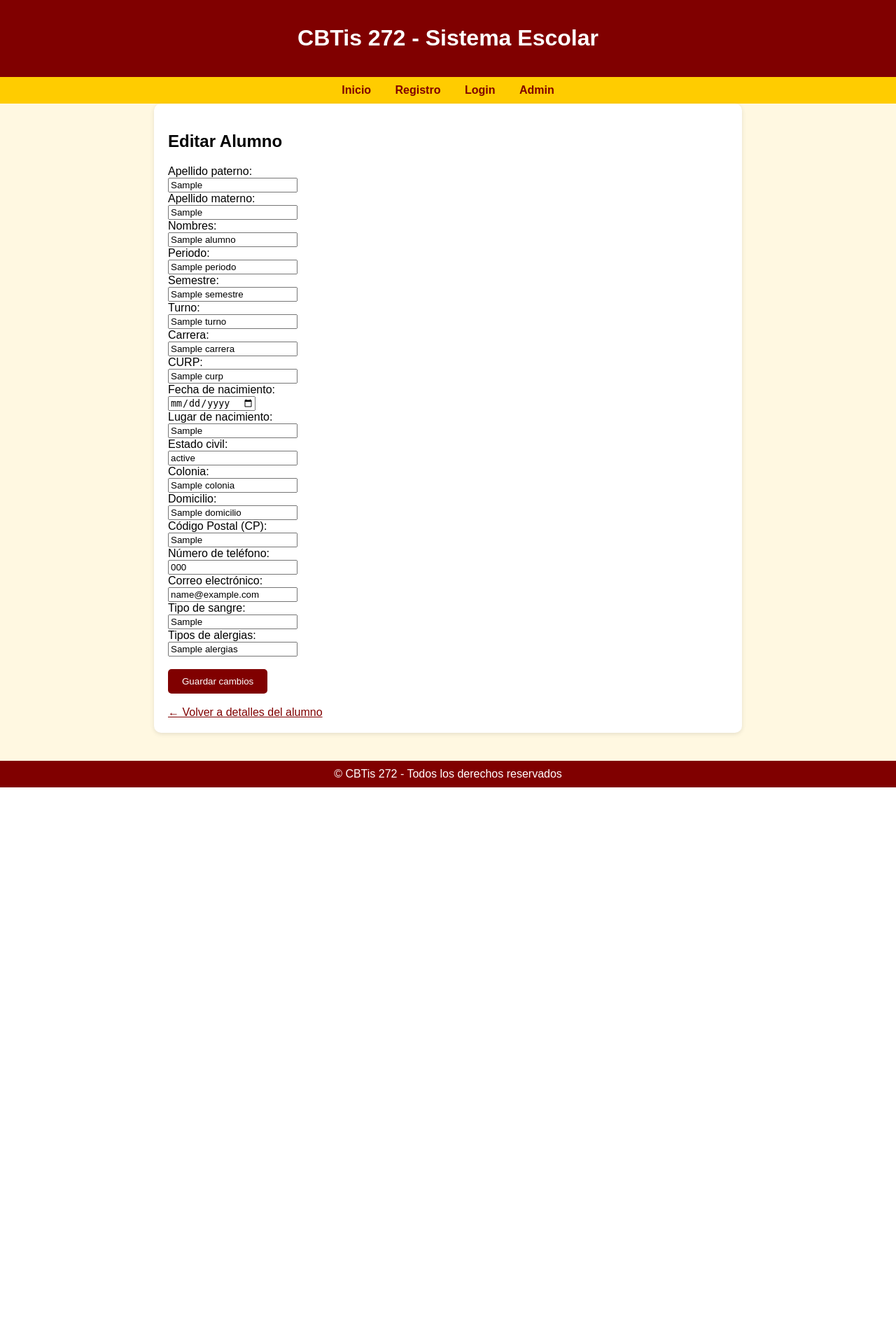
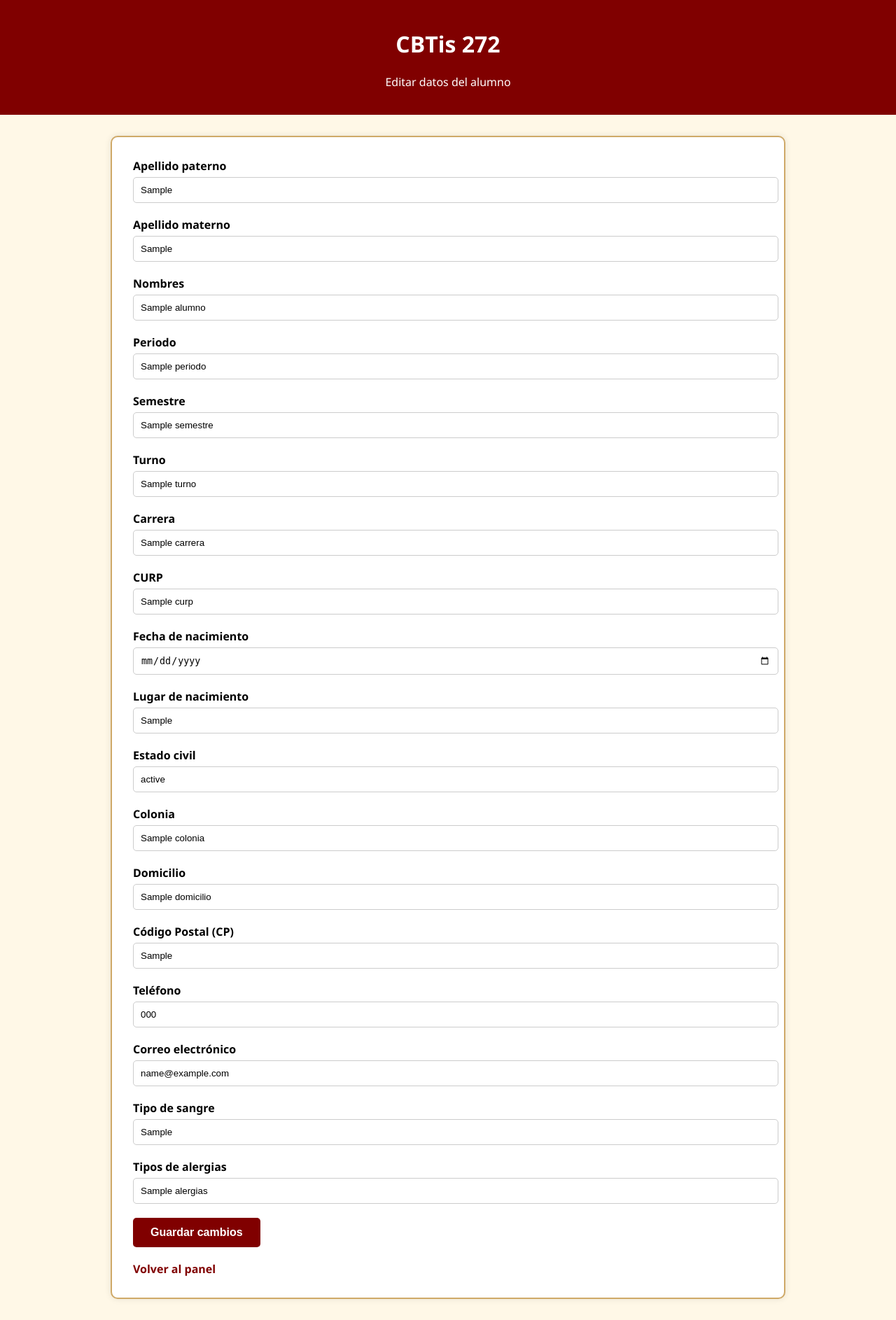
Before and after one commit to Armando59t/cbtis272, a Flask app: template templates/editar_alumno.html in a window 1280 px wide. Shown: the whole page at 70% size. Before the commit the page ends 1125 px from the top, so only its background shows below. Run offline with Flask 3, Linux system fonts and the light colour scheme; the template is opened without the code that fills it: most values are stand-ins (such as "Sample title", 1, 10 or a date in 2020).

Commit message:
Update editar_alumno.html

```diff
--- a/templates/editar_alumno.html
+++ b/templates/editar_alumno.html
@@ -1,66 +1,197 @@
-{% extends "base.html" %}
+<!DOCTYPE html>
+<html lang="es">
+<head>
+  <meta charset="UTF-8" />
+  <meta name="viewport" content="width=device-width, initial-scale=1.0"/>
+  <title>Editar Alumno - CBTis 272</title>
+  <style>
+    :root {
+      --vino: #800000;
+      --crema: #fff8e7;
+      --dorado: #cfa968;
+      --gris: #f5f5f5;
+    }
 
-{% block titulo %}Editar Alumno{% endblock %}
+    body {
+      font-family: 'Segoe UI', sans-serif;
+      background-color: var(--crema);
+      margin: 0;
+      padding: 0;
+    }
 
-{% block contenido %}
-    <h2>Editar Alumno</h2>
-    <form method="POST" action="">
-        <label>Apellido paterno:</label><br>
-        <input type="text" name="apellido_paterno" value="{{ alumno.apellido_paterno }}" required><br>
+    header {
+      background-color: var(--vino);
+      color: white;
+      text-align: center;
+      padding: 20px;
+    }
 
-        <label>Apellido materno:</label><br>
-        <input type="text" name="apellido_materno" value="{{ alumno.apellido_materno }}" required><br>
+    form {
+      max-width: 900px;
+      margin: 30px auto;
+      background-color: white;
+      padding: 30px;
+      border: 2px solid var(--dorado);
+      border-radius: 10px;
+      box-shadow: 0 0 10px rgba(0,0,0,0.1);
+    }
 
-        <label>Nombres:</label><br>
-        <input type="text" name="nombres" value="{{ alumno.nombres }}" required><br>
+    h2 {
+      color: var(--vino);
+      margin-bottom: 20px;
+      border-left: 6px solid var(--vino);
+      padding-left: 10px;
+    }
 
-        <label>Periodo:</label><br>
-        <input type="text" name="periodo" value="{{ alumno.periodo }}" required><br>
+    .grupo {
+      margin-bottom: 20px;
+    }
 
-        <label>Semestre:</label><br>
-        <input type="text" name="semestre" value="{{ alumno.semestre }}" required><br>
+    .grupo label {
+      font-weight: bold;
+      display: block;
+      margin-bottom: 5px;
+    }
 
-        <label>Turno:</label><br>
-        <input type="text" name="turno" value="{{ alumno.turno }}" required><br>
+    .grupo input {
+      width: 100%;
+      padding: 10px;
+      border: 1px solid #ccc;
+      border-radius: 5px;
+    }
 
-        <label>Carrera:</label><br>
-        <input type="text" name="carrera" value="{{ alumno.carrera }}" required><br>
+    .boton {
+      background-color: var(--vino);
+      color: white;
+      padding: 12px 25px;
+      font-size: 16px;
+      font-weight: bold;
+      border: none;
+      border-radius: 5px;
+      cursor: pointer;
+    }
 
-        <label>CURP:</label><br>
-        <input type="text" name="curp" value="{{ alumno.curp }}" readonly><br>
+    .boton:hover {
+      background-color: #a00000;
+    }
 
-        <label>Fecha de nacimiento:</label><br>
-        <input type="date" name="fecha_nacimiento" value="{{ alumno.fecha_nacimiento }}" required><br>
+    .volver {
+      margin-top: 20px;
+      display: inline-block;
+      color: var(--vino);
+      font-weight: bold;
+      text-decoration: none;
+    }
 
-        <label>Lugar de nacimiento:</label><br>
-        <input type="text" name="lugar_nacimiento" value="{{ alumno.lugar_nacimiento }}" required><br>
+    @media (max-width: 600px) {
+      form {
+        padding: 20px;
+      }
+    }
+  </style>
+</head>
+<body>
 
-        <label>Estado civil:</label><br>
-        <input type="text" name="estado_civil" value="{{ alumno.estado_civil }}" required><br>
+<header>
+  <h1>CBTis 272</h1>
+  <p>Editar datos del alumno</p>
+</header>
 
-        <label>Colonia:</label><br>
-        <input type="text" name="colonia" value="{{ alumno.colonia }}" required><br>
+<form action="/admin/alumno/{{ alumno.curp }}/editar" method="POST">
+  <div class="grupo">
+    <label>Apellido paterno</label>
+    <input type="text" name="apellido_paterno" value="{{ alumno.apellido_paterno }}" required>
+  </div>
 
-        <label>Domicilio:</label><br>
-        <input type="text" name="domicilio" value="{{ alumno.domicilio }}" required><br>
+  <div class="grupo">
+    <label>Apellido materno</label>
+    <input type="text" name="apellido_materno" value="{{ alumno.apellido_materno }}" required>
+  </div>
 
-        <label>Código Postal (CP):</label><br>
-        <input type="text" name="cp" value="{{ alumno.cp }}" required><br>
+  <div class="grupo">
+    <label>Nombres</label>
+    <input type="text" name="nombres" value="{{ alumno.nombres }}" required>
+  </div>
 
-        <label>Número de teléfono:</label><br>
-        <input type="tel" name="telefono" value="{{ alumno.telefono }}" required><br>
+  <div class="grupo">
+    <label>Periodo</label>
+    <input type="text" name="periodo" value="{{ alumno.periodo }}" required>
+  </div>
 
-        <label>Correo electrónico:</label><br>
-        <input type="email" name="email" value="{{ alumno.email }}" required><br>
+  <div class="grupo">
+    <label>Semestre</label>
+    <input type="text" name="semestre" value="{{ alumno.semestre }}" required>
+  </div>
 
-        <label>Tipo de sangre:</label><br>
-        <input type="text" name="tipo_sangre" value="{{ alumno.tipo_sangre }}" required><br>
+  <div class="grupo">
+    <label>Turno</label>
+    <input type="text" name="turno" value="{{ alumno.turno }}" required>
+  </div>
 
-        <label>Tipos de alergias:</label><br>
-        <input type="text" name="alergias" value="{{ alumno.alergias }}"><br><br>
+  <div class="grupo">
+    <label>Carrera</label>
+    <input type="text" name="carrera" value="{{ alumno.carrera }}" required>
+  </div>
 
-        <input type="submit" value="Guardar cambios" style="background-color:#800000; color:white; padding:10px 20px; border:none; cursor:pointer; border-radius:5px;">
-    </form>
-    <br>
-    <a href="/admin/alumno/{{ alumno.curp }}" style="color:#800000;">← Volver a detalles del alumno</a>
-{% endblock %}
+  <div class="grupo">
+    <label>CURP</label>
+    <input type="text" name="curp" value="{{ alumno.curp }}" required>
+  </div>
+
+  <div class="grupo">
+    <label>Fecha de nacimiento</label>
+    <input type="date" name="fecha_nacimiento" value="{{ alumno.fecha_nacimiento }}" required>
+  </div>
+
+  <div class="grupo">
+    <label>Lugar de nacimiento</label>
+    <input type="text" name="lugar_nacimiento" value="{{ alumno.lugar_nacimiento }}" required>
+  </div>
+
+  <div class="grupo">
+    <label>Estado civil</label>
+    <input type="text" name="estado_civil" value="{{ alumno.estado_civil }}" required>
+  </div>
+
+  <div class="grupo">
+    <label>Colonia</label>
+    <input type="text" name="colonia" value="{{ alumno.colonia }}" required>
+  </div>
+
+  <div class="grupo">
+    <label>Domicilio</label>
+    <input type="text" name="domicilio" value="{{ alumno.domicilio }}" required>
+  </div>
+
+  <div class="grupo">
+    <label>Código Postal (CP)</label>
+    <input type="text" name="cp" value="{{ alumno.cp }}" required>
+  </div>
+
+  <div class="grupo">
+    <label>Teléfono</label>
+    <input type="tel" name="telefono" value="{{ alumno.telefono }}" required>
+  </div>
+
+  <div class="grupo">
+    <label>Correo electrónico</label>
+    <input type="email" name="email" value="{{ alumno.email }}" required>
+  </div>
+
+  <div class="grupo">
+    <label>Tipo de sangre</label>
+    <input type="text" name="tipo_sangre" value="{{ alumno.tipo_sangre }}" required>
+  </div>
+
+  <div class="grupo">
+    <label>Tipos de alergias</label>
+    <input type="text" name="alergias" value="{{ alumno.alergias }}">
+  </div>
+
+  <button class="boton" type="submit">Guardar cambios</button>
+  <br>
+  <a class="volver" href="/admin">Volver al panel</a>
+</form>
+
+</body>
+</html>
```
